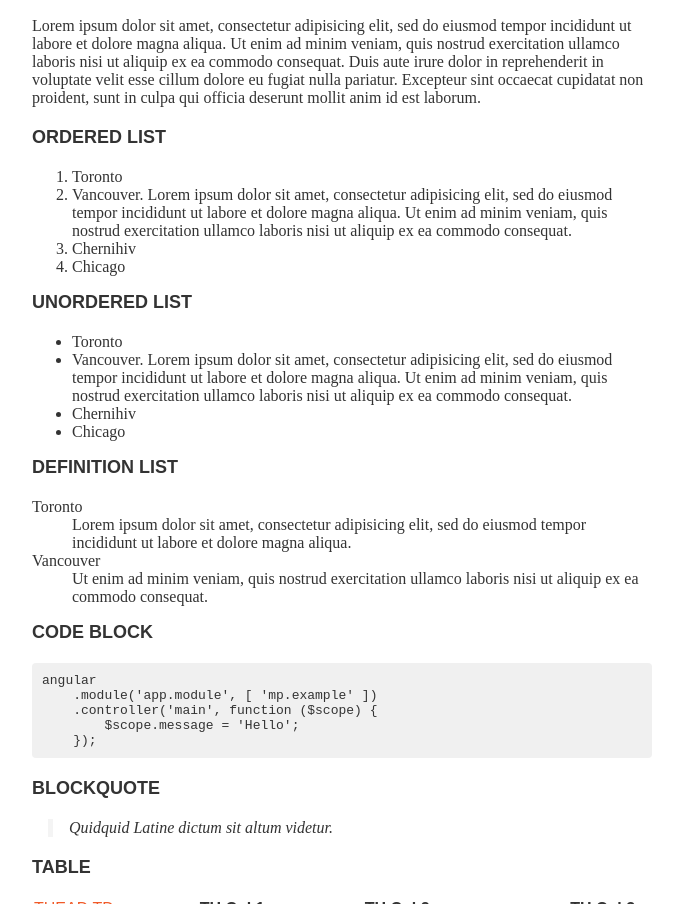
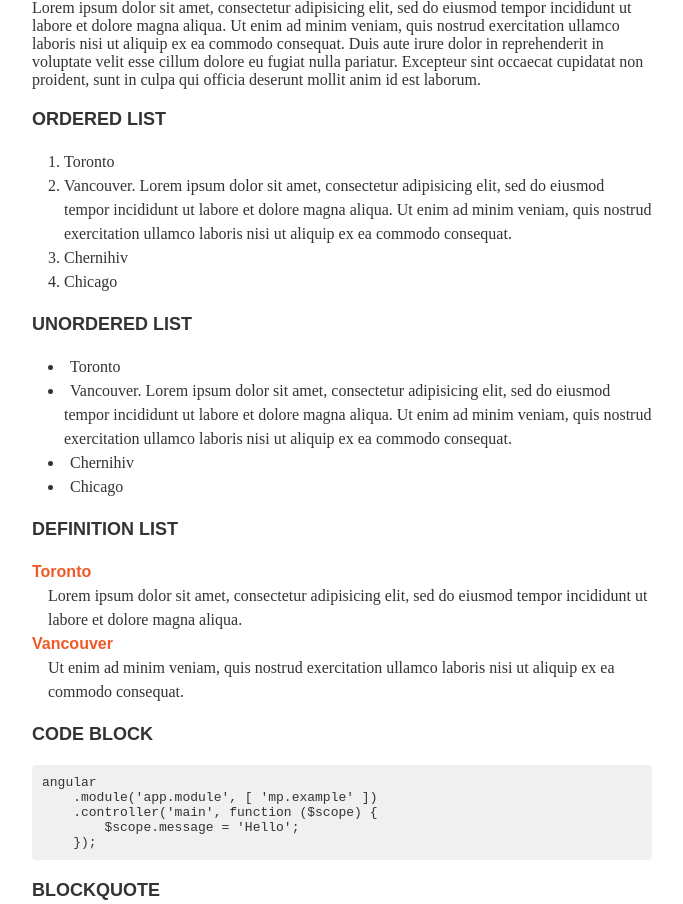
Before and after one commit to myplanet/gh-pages-theme, a plain HTML site: page index.html in a window 1280 px wide. Shown: the part 1382-2286 px from the top of the page, without its empty margins (298-981 px from the left). Drawn offline with Linux system fonts and the light colour scheme; a web font is replaced by a local one.

Commit message:
Styled lists

```diff
--- a/theme.css
+++ b/theme.css
@@ -41,6 +41,28 @@ pre {
     padding: 10px;
     font-family: monospace;
     margin: 0 0 20px;
+}
+ol, ul {
+    margin: 0 0 20px;
+    padding: 0 0 0 1em;
+    line-height: 1.5em;
+    list-style-position: inside;
+}
+li {
+    padding-left: 1em;
+    text-indent: -1em;
+}
+dl {
+    margin: 0 0 20px;
+    line-height: 1.5em;
+}
+dl dt {
+    font-family: TradeGothic, sans-serif;
+    color: #f05a28;
+    font-weight: bold;
+}
+dl dd {
+    margin: 0 0 0 1em;
 }
 blockquote {
     margin: 0 0 20px 1em;
```
